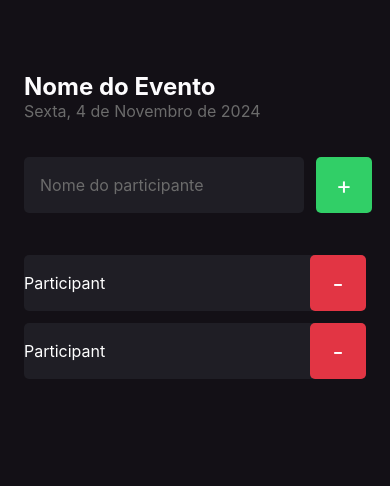
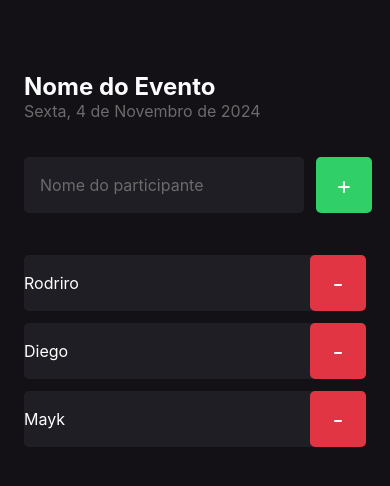
Before and after one commit to MauroBraga/imhere-react-native, a React Native app: screen / in a window 390 px wide. Shown: the top 486 px of the page. Built offline with nearby package versions, Linux system fonts and the light colour scheme.

Commit message:
ScrollView

```diff
--- a/src/screens/Home/index.tsx
+++ b/src/screens/Home/index.tsx
@@ -1,5 +1,5 @@
 import React, { useState } from 'react';
-import { Text, TextInput, TouchableOpacity, View } from 'react-native';
+import { ScrollView, Text, TextInput, TouchableOpacity, View } from 'react-native';
 import { styles } from './styles';
 import Participant from '../components/Participant';
 
@@ -7,10 +7,18 @@ import Participant from '../components/Participant';
 
 export default function Home(){
 
+  const [participants, setParticipants] = useState(['Rodriro', 'Diego', 'Mayk']);
+
+
 
     function handleParticipantsAdd() {
        console.log('Adicionar participante')
     }
+
+    function handleParticipantsDelete(name:string) {
+      console.log('Remover participante', name)
+    }
+
   return (
       <View style={styles.container}>
         <Text style={styles.eventName}>Nome do Evento</Text>
@@ -23,10 +31,12 @@ export default function Home(){
                 <Text style={styles.buttonText}>+</Text>
             </TouchableOpacity>
         </View>
+        <ScrollView >
+        {participants.map((participant) => (
+          <Participant key={participant} name={participant} onRemove={() => handleParticipantsDelete(participant)}/>
+        ))}
 
-        <Participant />
-        <Participant />
-
+        </ScrollView>
       </View>
 
     );
--- a/src/screens/components/Participant/index.tsx
+++ b/src/screens/components/Participant/index.tsx
@@ -1,16 +1,18 @@
-import React from 'react';
+import React, { useState } from 'react';
 import { View, Text, TouchableOpacity } from 'react-native';
 import { styles } from './styles';
 
-export default function Participant(){
+type Porps = {
+    name: string;
+    onRemove: () => void;
+}
 
-    function handleParticipantsDelete() {
-        console.log('Adicionar participante')
-    }
+export default function Participant({name,onRemove}: Porps){
+
     return (
         <View style={styles.container}>
-            <Text style={styles.name}>Participant</Text>
-            <TouchableOpacity style={styles.button} onPress={handleParticipantsDelete}>
+            <Text style={styles.name}>{name}</Text>
+            <TouchableOpacity style={styles.button} onPress={onRemove}>
                             <Text style={styles.buttonText}>-</Text>
                         </TouchableOpacity>
         </View>
```
